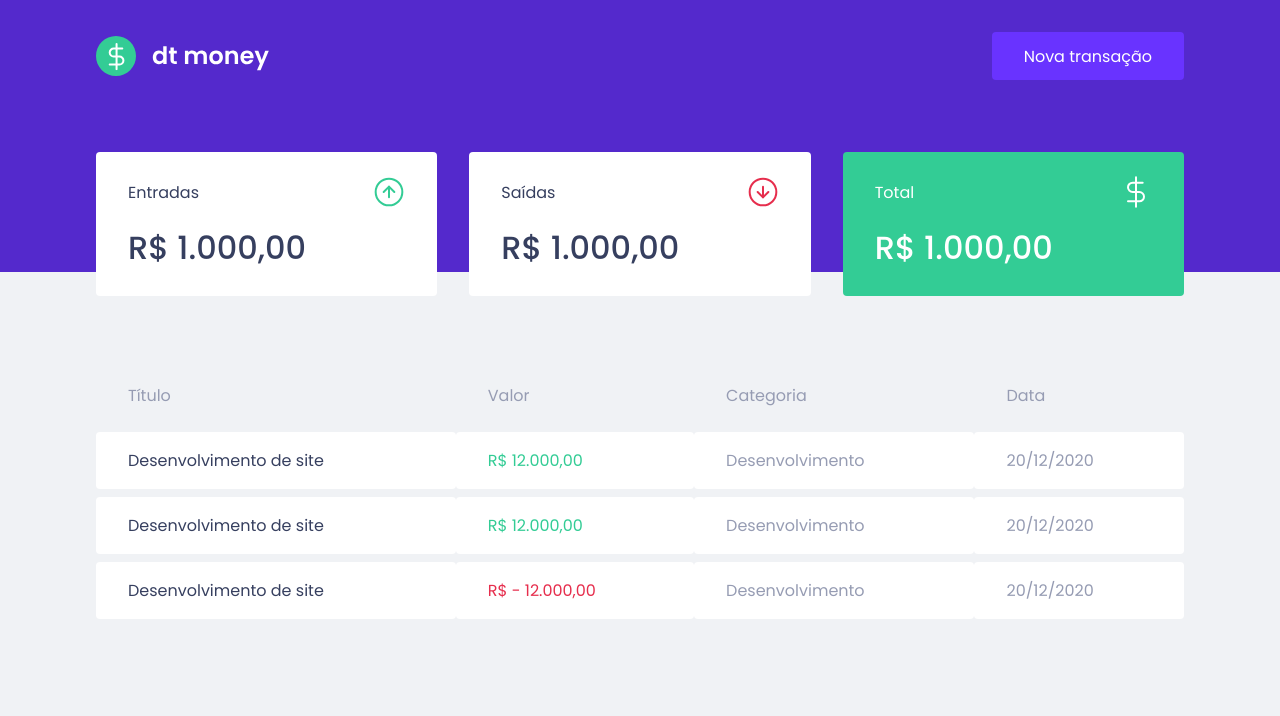
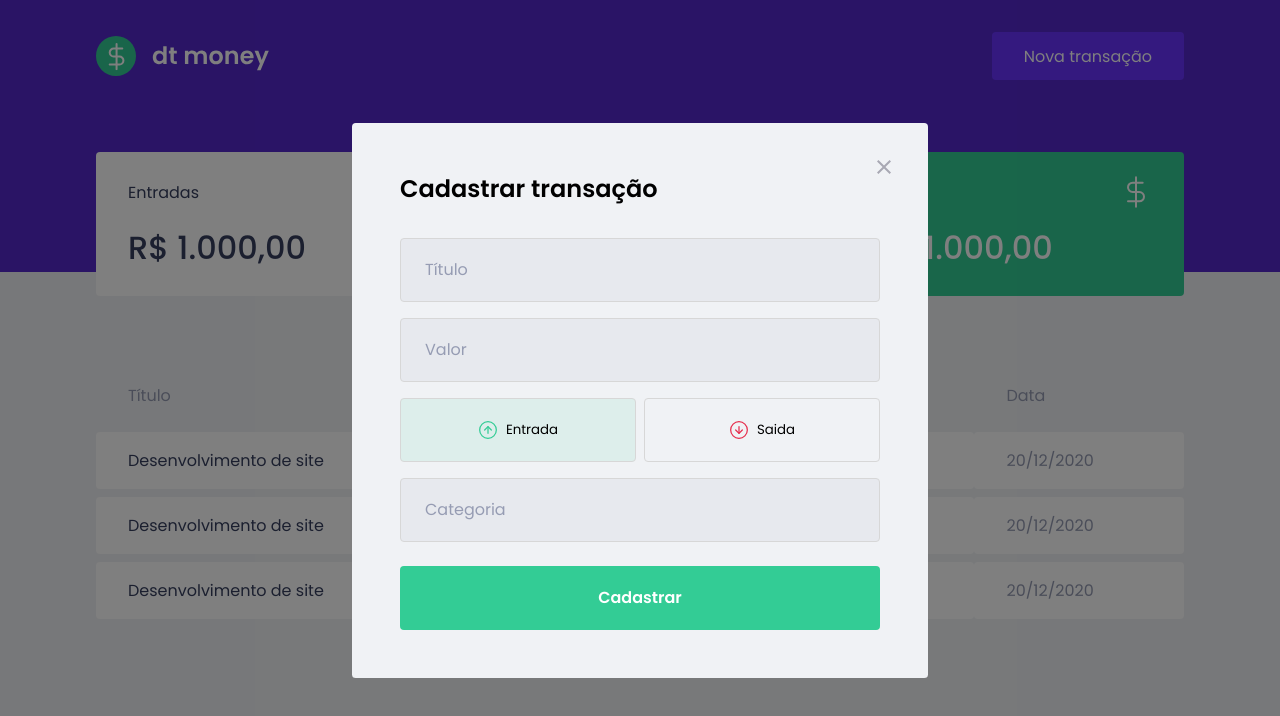
Before and after one commit to leticiafrontend/ignite-react, a React (Create React App) app in the folder capitulo-02/dtmoney/: page / in a window 1280 px wide. Both pictures are taken after a click on the button "Nova transação". Shown: the top 716 px of the page. Built offline with nearby package versions, Linux system fonts and the light colour scheme; no server answers; what miragejs would draw is missing.

Commit message:
adiciona modal de criação de transação

```diff
--- a/capitulo-02/dtmoney/package.json
+++ b/capitulo-02/dtmoney/package.json
@@ -5,8 +5,10 @@
   "dependencies": {
     "axios": "^0.21.4",
     "miragejs": "^0.1.41",
+    "polished": "^4.1.3",
     "react": "^17.0.2",
     "react-dom": "^17.0.2",
+    "react-modal": "^3.14.3",
     "react-scripts": "4.0.3",
     "styled-components": "^5.3.1",
     "typescript": "^4.1.2",
@@ -20,6 +22,7 @@
     "@types/node": "^12.0.0",
     "@types/react": "^17.0.0",
     "@types/react-dom": "^17.0.0",
+    "@types/react-modal": "^3.12.1",
     "@types/styled-components": "^5.1.14"
   },
   "scripts": {
--- a/capitulo-02/dtmoney/src/App.tsx
+++ b/capitulo-02/dtmoney/src/App.tsx
@@ -1,12 +1,32 @@
+import { useState } from 'react';
+import Modal from 'react-modal';
+
 import { Dashboard } from './components/Dashboard';
 import { Header } from './components/Header';
+import { NewTransactionModal } from './components/NewTransactionModal';
 import { GlobalStyles } from './styles/global';
 
+Modal.setAppElement('#root');
+
 export function App() {
+  const [isNewTransactionModalOpen, setIsNewTransactionModalOpen] =
+    useState<boolean>(false);
+
+  const handleOpenNewTransactionModal = () => {
+    setIsNewTransactionModalOpen(true);
+  };
+
+  const handleCloseNewTransactionModal = () => {
+    setIsNewTransactionModalOpen(false);
+  };
   return (
     <>
       <GlobalStyles />
-      <Header />
+      <Header onOpenNewTransactionModal={handleOpenNewTransactionModal} />
+      <NewTransactionModal
+        isOpen={isNewTransactionModalOpen}
+        onRequestClose={handleCloseNewTransactionModal}
+      />
       <Dashboard />
     </>
   );
--- a/capitulo-02/dtmoney/src/components/Header/index.tsx
+++ b/capitulo-02/dtmoney/src/components/Header/index.tsx
@@ -1,14 +1,18 @@
-import React from 'react';
-
 import logo from '../../assets/logo.svg';
 import { Container, Content } from './styles';
 
-export const Header = () => {
+interface HeaderProps {
+  onOpenNewTransactionModal: () => void;
+}
+
+export const Header = ({ onOpenNewTransactionModal }: HeaderProps) => {
   return (
     <Container>
       <Content>
         <img src={logo} alt="dtmoney" />
-        <button type="button">Nova transação</button>
+        <button type="button" onClick={onOpenNewTransactionModal}>
+          Nova transação
+        </button>
       </Content>
     </Container>
   );
--- /dev/null
+++ b/capitulo-02/dtmoney/src/components/NewTransactionModal/index.tsx
@@ -0,0 +1,65 @@
+import { useState } from 'react';
+
+import Modal from 'react-modal';
+
+import closeImg from '../../assets/fechar.svg';
+import incomeImg from '../../assets/entradas.svg';
+import outcomeImg from '../../assets/saidas.svg';
+
+import { Button, Container, TransactionTypeContainer } from './styles';
+
+interface NewTransactionModalProps {
+  isOpen: boolean;
+  onRequestClose: () => void;
+}
+
+export const NewTransactionModal = ({
+  isOpen,
+  onRequestClose,
+}: NewTransactionModalProps) => {
+  const [type, setType] = useState('deposit');
+
+  return (
+    <Modal
+      isOpen={isOpen}
+      onRequestClose={onRequestClose}
+      overlayClassName="react-modal-overlay"
+      className="react-modal-content"
+    >
+      <button
+        type="button"
+        onClick={onRequestClose}
+        className="react-modal-close"
+      >
+        <img src={closeImg} alt="Fechar" />
+      </button>
+      <Container>
+        <h2>Cadastrar transação</h2>
+        <input placeholder="Título" />
+        <input placeholder="Valor" />
+        <TransactionTypeContainer>
+          <Button
+            type="button"
+            isActive={type === 'deposit'}
+            activeColor="green"
+            onClick={() => setType('deposit')}
+          >
+            <img src={incomeImg} alt="Entrada" />
+            Entrada
+          </Button>
+          <Button
+            type="button"
+            isActive={type === 'withdraw'}
+            activeColor="red"
+            onClick={() => setType('withdraw')}
+          >
+            <img src={outcomeImg} alt="Saida" />
+            Saida
+          </Button>
+        </TransactionTypeContainer>
+        <input placeholder="Categoria" />
+        <button type="submit">Cadastrar</button>
+      </Container>
+    </Modal>
+  );
+};
--- /dev/null
+++ b/capitulo-02/dtmoney/src/components/NewTransactionModal/styles.ts
@@ -0,0 +1,92 @@
+import styled from 'styled-components';
+import { darken, transparentize } from 'polished';
+
+export const Container = styled.form`
+  h2 {
+    color: var(--text-title);
+    font-size: 1.5rem;
+    margin-bottom: 2rem;
+  }
+
+  input {
+    width: 100%;
+    padding: 0 1.5rem;
+    height: 4rem;
+    border-radius: 0.25rem;
+    border: 1px solid #d7d7d7;
+    background: #e7e9ee;
+    font-weight: 400;
+    font-size: 1rem;
+
+    &::placeholder {
+      color: var(--text);
+    }
+
+    & + input {
+      margin-top: 1rem;
+    }
+  }
+  button[type='submit'] {
+    width: 100%;
+    padding: 0 1.5rem;
+    height: 4rem;
+    background: var(--green);
+    color: #fff;
+    border-radius: 0.25rem;
+    border: 0;
+    font-size: 1rem;
+    margin-top: 1.5rem;
+    font-weight: 600;
+    transition: filter 0.2s;
+
+    &:hover {
+      filter: brightness(0.9);
+    }
+  }
+`;
+
+export const TransactionTypeContainer = styled.div`
+  margin: 1rem 0;
+  display: grid;
+  grid-template-columns: 1fr 1fr;
+  gap: 0.5rem;
+`;
+
+interface ButtonProps {
+  isActive: boolean;
+  activeColor: 'green' | 'red';
+}
+
+const colors = {
+  green: '#33cc95',
+  red: '#e52e4d',
+};
+
+export const Button = styled.button<ButtonProps>`
+  height: 4rem;
+  border: 1px solid #d7d7d7;
+  border-radius: 0.25rem;
+  background: ${({ isActive, activeColor }) =>
+    isActive ? transparentize(0.9, colors[activeColor]) : 'transparent'};
+  display: flex;
+  align-items: center;
+  justify-content: center;
+  transition: border-color 0.2s;
+
+  &:hover {
+    border-color: ${darken(0.1, '#d7d7d7')};
+  }
+
+  img {
+    width: 20px;
+    height: 20px;
+    margin-right: 0.5rem;
+  }
+
+  span {
+    display: inline-block;
+    margin-left: 1rem;
+    font-size: 1rem;
+    color: var(--title);
+  }
+`;
--- a/capitulo-02/dtmoney/src/styles/global.ts
+++ b/capitulo-02/dtmoney/src/styles/global.ts
@@ -49,4 +49,37 @@
     opacity: 0.6;
     cursor: not-allowed;
   }
+
+  .react-modal-overlay {
+    background: rgba(0, 0, 0,0.5);
+    position: fixed;
+    top: 0;
+    bottom: 0;
+    right: 0;
+    left: 0;
+    display: flex;
+    align-items: center;
+    justify-content: center;
+  }
+
+  .react-modal-content {
+    width: 100%;
+    max-width: 576px;
+    background: var(--background);
+    padding: 3rem;
+    position: relative;
+    border-radius: 0.24rem;
+  }
+
+  .react-modal-close {
+    position: absolute;
+    right: 1.5rem;
+    top: 1.5rem;
+    border: 0;
+    background: transparent;
+    transition: filter 0.2s;
+    &:hover {
+      filter: brightness(0.8);
+    }
+  }
 `;
```
Also changed, not shown: 1 other file (tests, documents, lock files or other folders).
